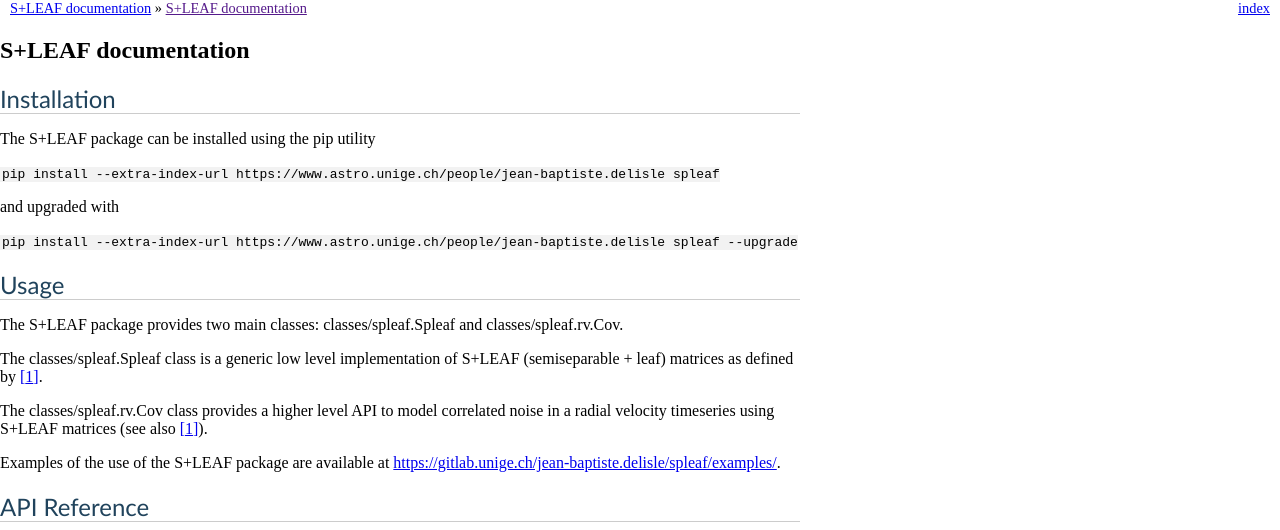
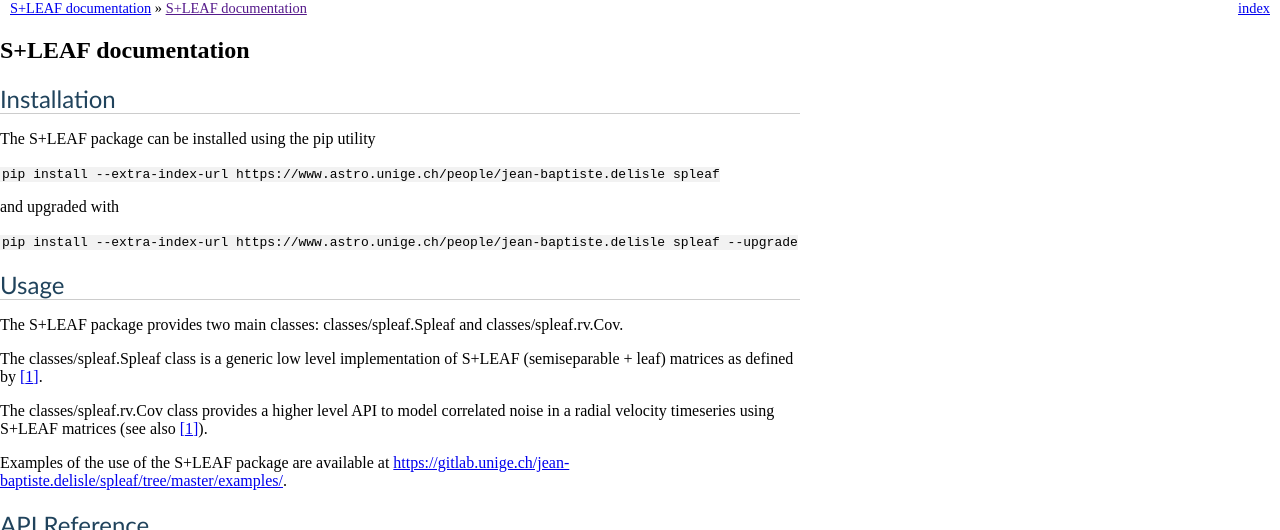
Before and after one commit to lgov/spleaf, a Sphinx documentation site: the page built from doc/source/index.rst, in a window 1280 px wide, cut to the strip 0-530 px from the top of the page. Built offline with Sphinx 7.4.7, drawn with Linux system fonts in a browser that asks for light colours; the version number could not be read and is left out.

Commit message:
fix examples url

```diff
--- a/doc/source/index.rst
+++ b/doc/source/index.rst
@@ -28,7 +28,7 @@ to model correlated noise in a radial velocity timeseries
 using S+LEAF matrices (see also [1]_).
 
 Examples of the use of the S+LEAF package are available at
-`<https://gitlab.unige.ch/jean-baptiste.delisle/spleaf/examples/>`_.
+`<https://gitlab.unige.ch/jean-baptiste.delisle/spleaf/tree/master/examples/>`_.
 
 API Reference
 -------------
```
